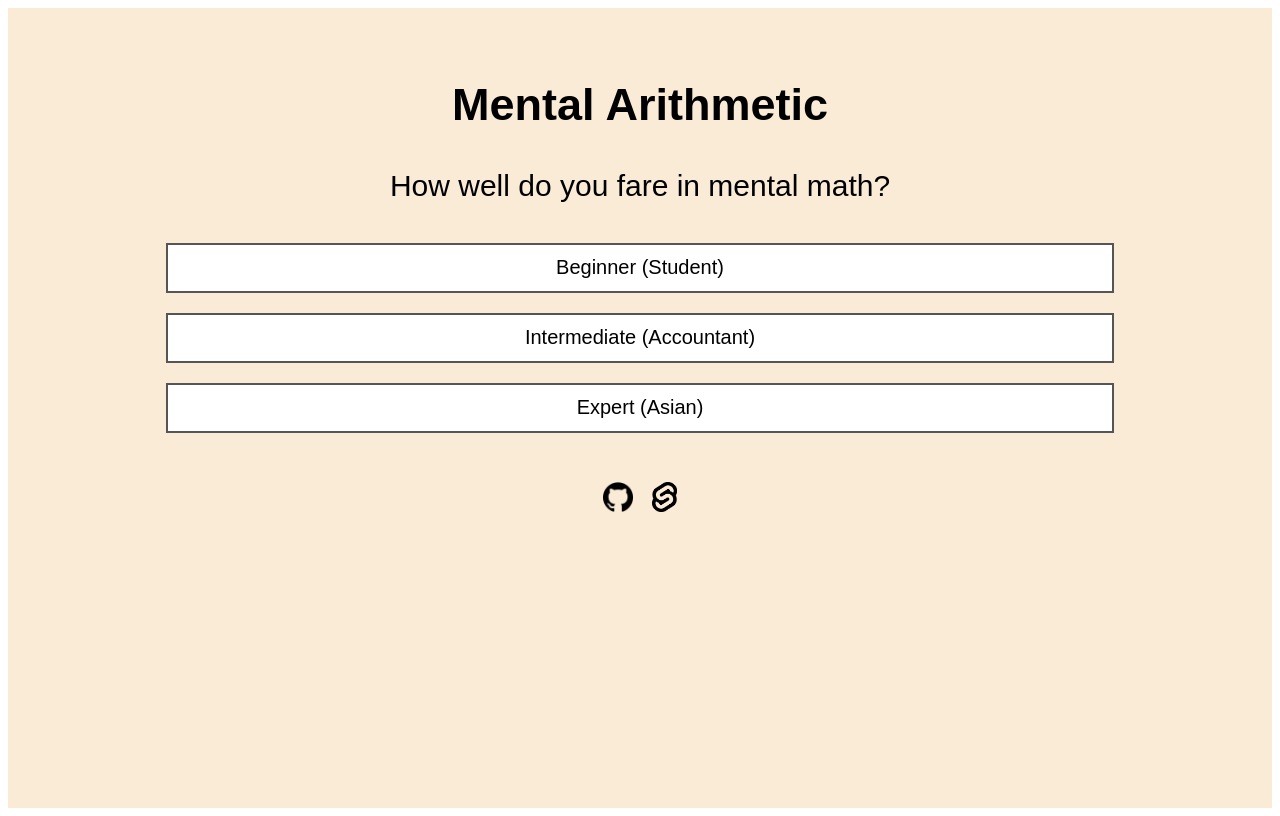
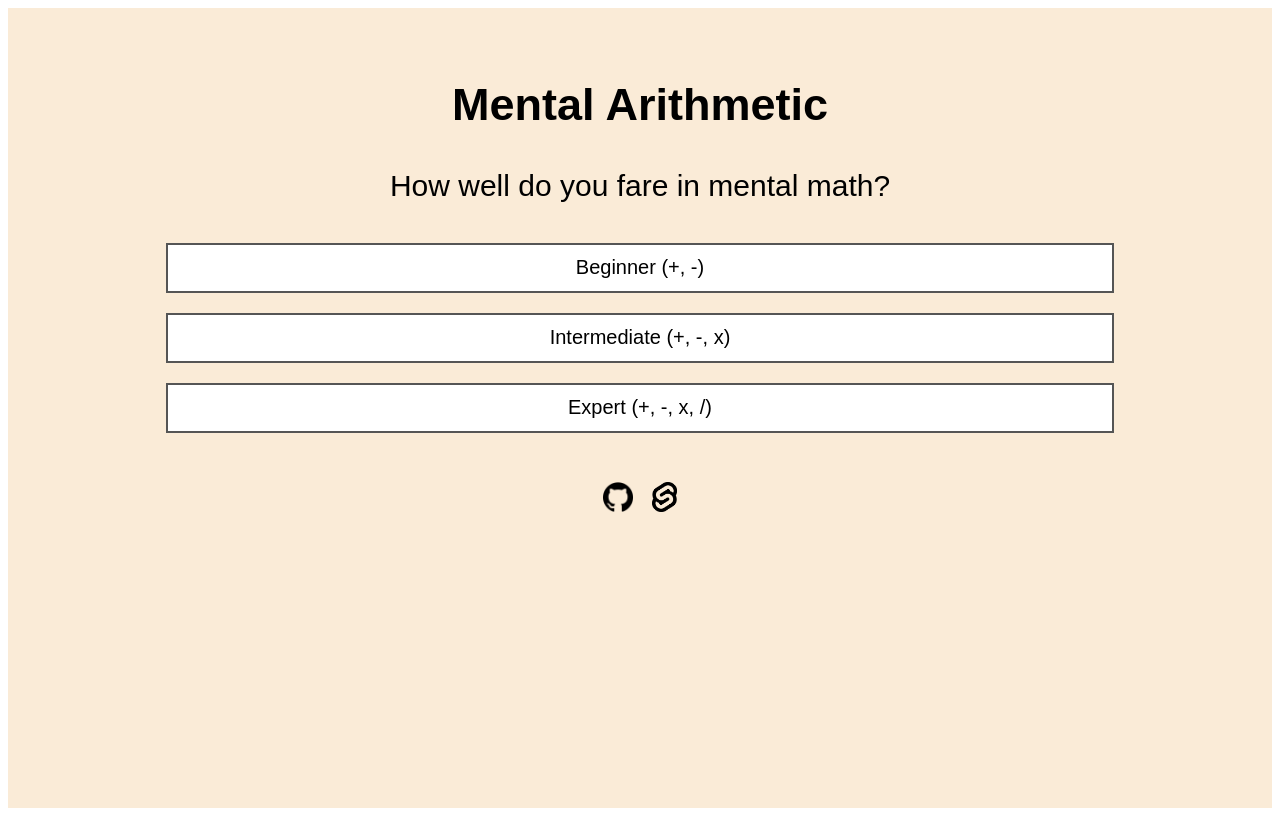
Before and after one commit to a1phanaught/math-game-svelte, a SvelteKit app: page / in a window 1280 px wide. Built offline with nearby package versions, Linux system fonts and the light colour scheme.

Commit message:
Changed a few things.

```diff
--- a/src/routes/+page.svelte
+++ b/src/routes/+page.svelte
@@ -27,9 +27,9 @@
         <br>
         <h2>Mental Arithmetic</h2>
         <p>How well do you fare in mental math?</p>
-        <button class="btn" on:click = {startGameEasy}>Beginner (Student)</button>
-        <button class="btn" on:click = {startGameMedium}>Intermediate (Accountant)</button>
-        <button class="btn" on:click = {startGameHard}>Expert (Asian)</button>
+        <button class="btn" on:click = {startGameEasy}>Beginner (+, -)</button>
+        <button class="btn" on:click = {startGameMedium}>Intermediate (+, -, x)</button>
+        <button class="btn" on:click = {startGameHard}>Expert (+, -, x, /)</button>
         <br>
         <br>
         <a href="https://github.com/a1phanaught/math-game-svelte"><img src="img/github.png" alt="github.com/a1phanaught" style="width: 30px !important; height: 30px !important; margin: 5px;"></a>
```
